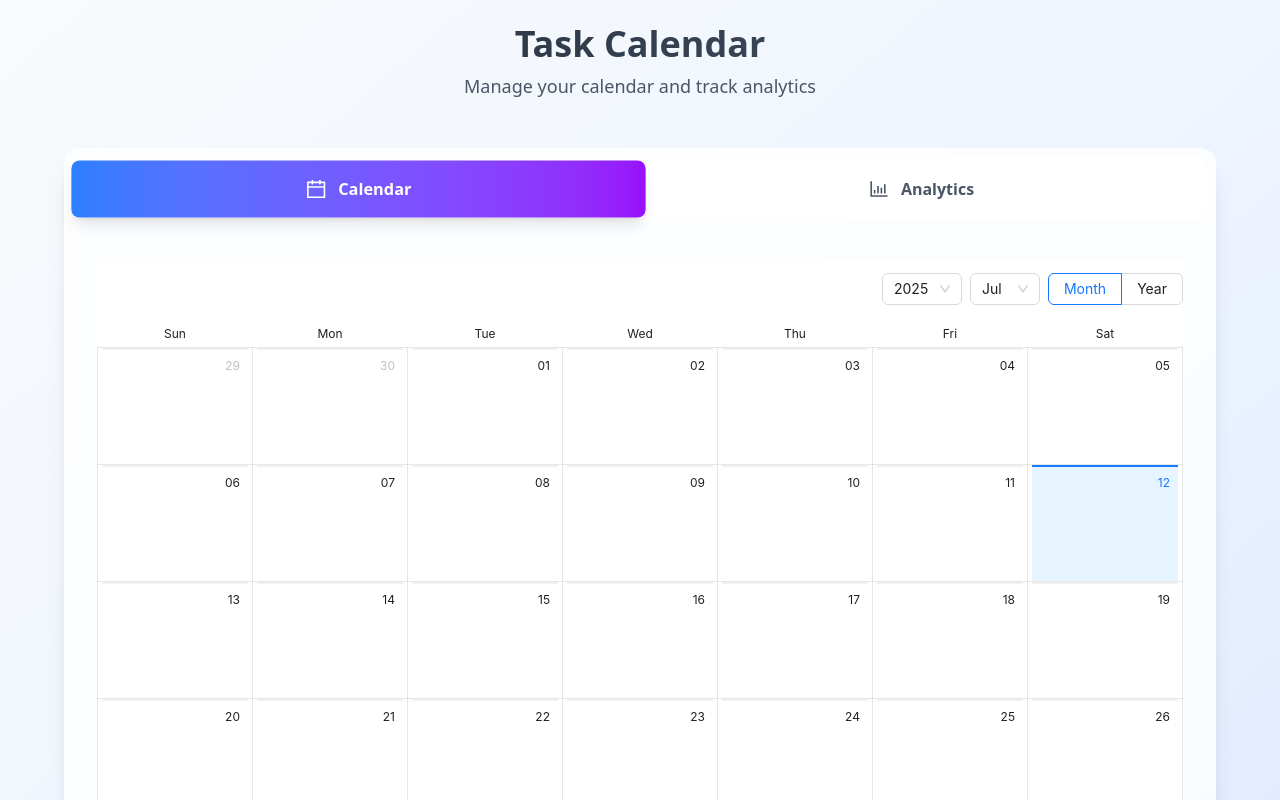
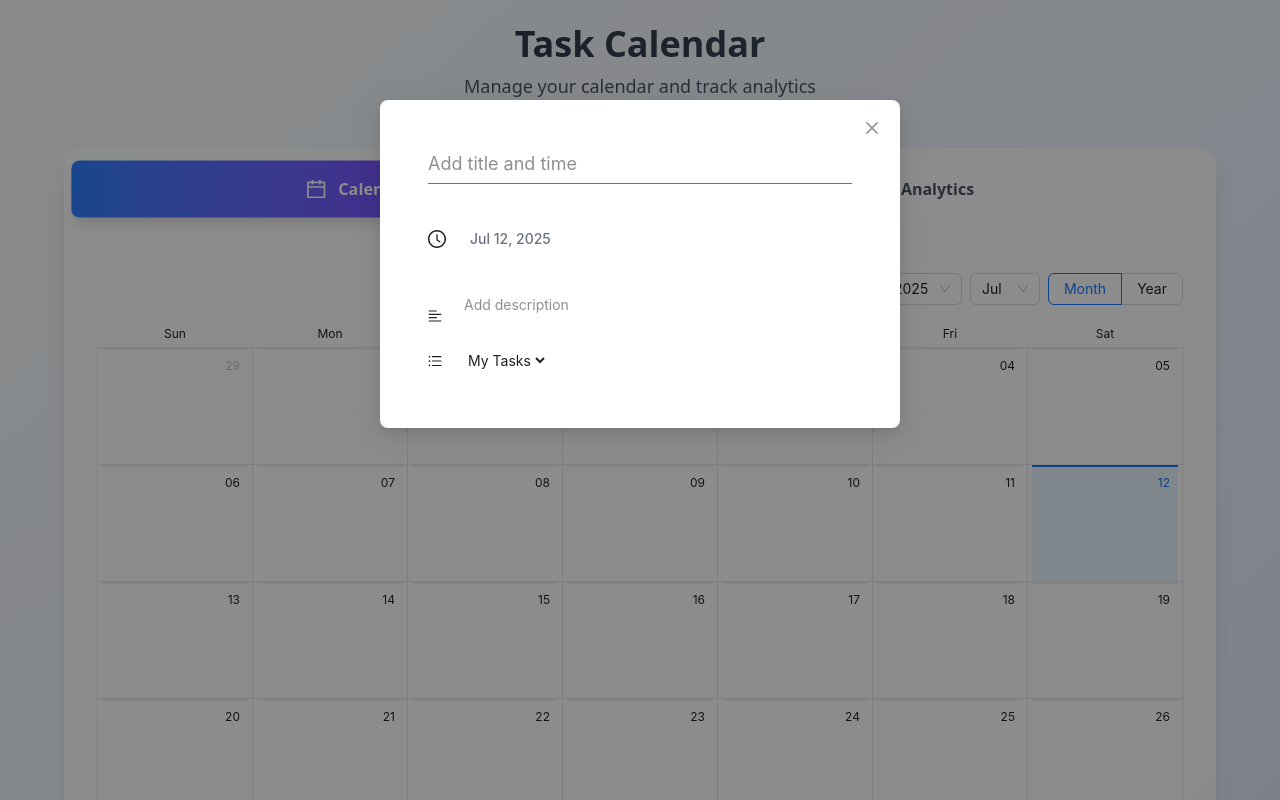
Before and after one commit to shivyadev/Calendar-App-Assignment, a React (Vite) app: page / in a window 1280 px wide. Both pictures are taken after a click on the element "12". Shown: the top 800 px of the page. Built offline with nearby package versions, Linux system fonts and the light colour scheme.

Commit message:
Partially created form modal UI

```diff
--- a/package.json
+++ b/package.json
@@ -12,9 +12,12 @@
   "dependencies": {
     "@tailwindcss/vite": "^4.1.11",
     "antd": "^5.26.4",
+    "dayjs": "^1.11.13",
+    "formik": "^2.4.6",
     "react": "^19.1.0",
     "react-dom": "^19.1.0",
-    "tailwindcss": "^4.1.11"
+    "tailwindcss": "^4.1.11",
+    "yup": "^1.6.1"
   },
   "devDependencies": {
     "@eslint/js": "^9.30.1",
--- a/src/components/CalendarTab.tsx
+++ b/src/components/CalendarTab.tsx
@@ -1,7 +1,28 @@
-import { Calendar } from "antd";
+import { Calendar, Modal } from "antd";
 import locale from "antd/es/date-picker/locale/en_US";
+import type { Dayjs } from "dayjs";
+import { useState } from "react";
+import TaskForm from "./forms/TaskForm/TaskForm";
 
 function CalendarTab() {
+  const [isModalOpen, setIsModalOpen] = useState(false);
+  const [selectedDate, setSelectedDate] = useState<Dayjs | undefined>(
+    undefined
+  );
+
+  const handleSelect = (date: Dayjs) => {
+    setSelectedDate(date);
+    setIsModalOpen(true);
+  };
+
+  const handleOk = () => {
+    setIsModalOpen(false);
+  };
+
+  const handleCancel = () => {
+    setIsModalOpen(false);
+  };
+
   const customLocale = {
     ...locale,
     lang: {
@@ -12,7 +33,17 @@ function CalendarTab() {
 
   return (
     <div className="">
-      <Calendar locale={customLocale} />
+      <Calendar locale={customLocale} onSelect={handleSelect} />
+
+      <Modal
+        closable={{ "aria-label": "Custom Close Button" }}
+        open={isModalOpen}
+        onOk={handleOk}
+        onCancel={handleCancel}
+        footer={[]}
+      >
+        <TaskForm date={selectedDate?.format("MMM DD, YYYY")} />
+      </Modal>
     </div>
   );
 }
--- /dev/null
+++ b/src/components/forms/TaskForm/TaskForm.tsx
@@ -0,0 +1,110 @@
+import {
+  AlignLeftOutlined,
+  ClockCircleOutlined,
+  UnorderedListOutlined,
+} from "@ant-design/icons";
+import { ErrorMessage, Field, Form, Formik } from "formik";
+import FormSchema from "./TaskSchema";
+
+interface FormProps {
+  date: string | undefined;
+}
+
+interface InputValues {
+  title: string;
+  date: string | undefined;
+  description: string;
+  category: string;
+}
+
+const handleSubmit = (values: InputValues) => {
+  console.log(values);
+};
+
+function TaskForm({ date }: FormProps) {
+  return (
+    <div>
+      <Formik
+        initialValues={{
+          title: "",
+          date: date,
+          description: "",
+          category: "",
+        }}
+        validationSchema={FormSchema}
+        onSubmit={handleSubmit}
+      >
+        <Form>
+          <div className="p-6 space-y-6">
+            {/* Title Field */}
+            <div>
+              <Field
+                name="title"
+                placeholder="Add title and time"
+                className="w-full h-10 text-lg border-b-[1px] border-gray-500 focus:border-b-2 focus:border-blue-700 focus:outline-none focus:ring-0"
+                style={{ boxShadow: "none" }}
+              />
+              <ErrorMessage
+                name="title"
+                component="div"
+                className="text-red-500 text-sm mt-1"
+              />
+            </div>
+
+            {/* Date Field */}
+            <div className="flex items-center gap-4 w-full">
+              <ClockCircleOutlined className="text-lg text-gray-400" />
+              <div className="flex-1">
+                <div className="flex items-center justify-between">
+                  <div className="w-full">
+                    <div className="w-full py-5 pl-2 font-medium text-md text-gray-500 hover:bg-gray-200 rounded-lg">
+                      {date}
+                    </div>
+                  </div>
+                </div>
+              </div>
+            </div>
+
+            {/* Description Field */}
+            <div className="flex items-start gap-4">
+              <AlignLeftOutlined className="w-5 h-5 text-gray-400 mt-3" />
+              <div className="flex-1">
+                <Field
+                  name="description"
+                  placeholder="Add description"
+                  className="w-full "
+                  style={{ boxShadow: "none" }}
+                />
+                <ErrorMessage
+                  name="description"
+                  component="div"
+                  className="text-red-500 text-sm mt-1"
+                />
+              </div>
+            </div>
+
+            {/* Category Dropdown */}
+            <div className="flex items-center gap-4">
+              <UnorderedListOutlined className="w-5 h-5 text-gray-400" />
+              <div className="flex-1">
+                <Field name="category" as="select">
+                  <option value="My Tasks">My Tasks</option>
+                  <option value="Work">Work</option>
+                  <option value="Personal">Personal</option>
+                  <option value="Important">Important</option>
+                </Field>
+                <ErrorMessage
+                  name="category"
+                  component="div"
+                  className="text-red-500 text-sm mt-1"
+                />
+              </div>
+            </div>
+          </div>
+        </Form>
+      </Formik>
+    </div>
+  );
+}
+
+export default TaskForm;
--- /dev/null
+++ b/src/components/forms/TaskForm/TaskSchema.ts
@@ -0,0 +1,17 @@
+import * as Yup from "yup";
+
+const allowedCategories = ["success", "warning", "issuse", "info"];
+
+const FormSchema = Yup.object().shape({
+  title: Yup.string()
+    .min(2, "Too Short")
+    .max(50, "Too Long")
+    .required("Title is required"),
+  date: Yup.string().required("Date not mentioned"),
+  description: Yup.string().max(100, "Max word count exceeded"),
+  category: Yup.mixed()
+    .oneOf(allowedCategories, "Invalid category")
+    .required("Category is required"),
+});
+
+export default FormSchema;
```
Also changed, not shown: 1 other file (tests, documents, lock files or other folders).
